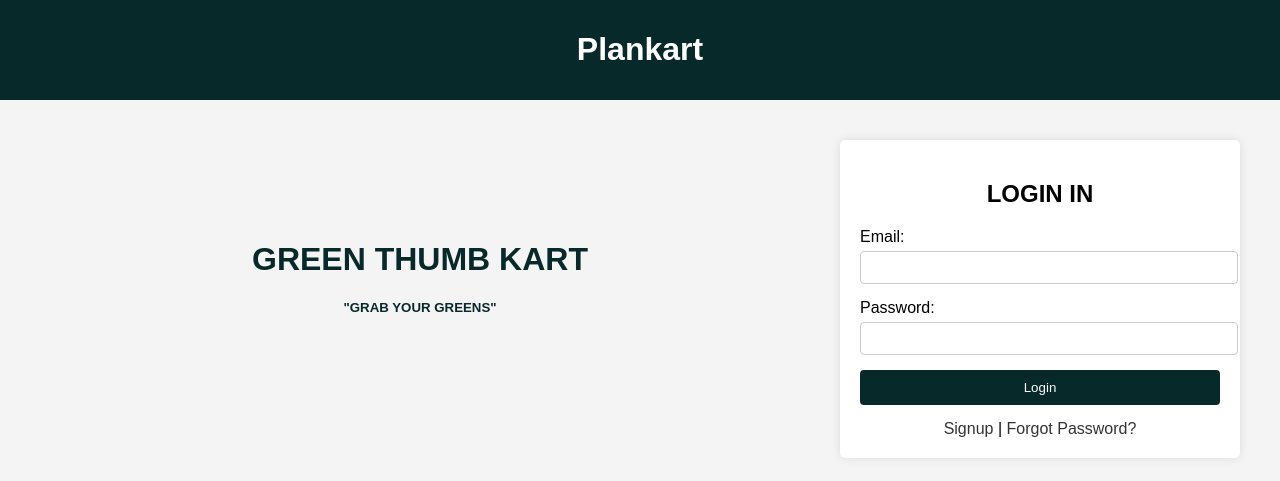
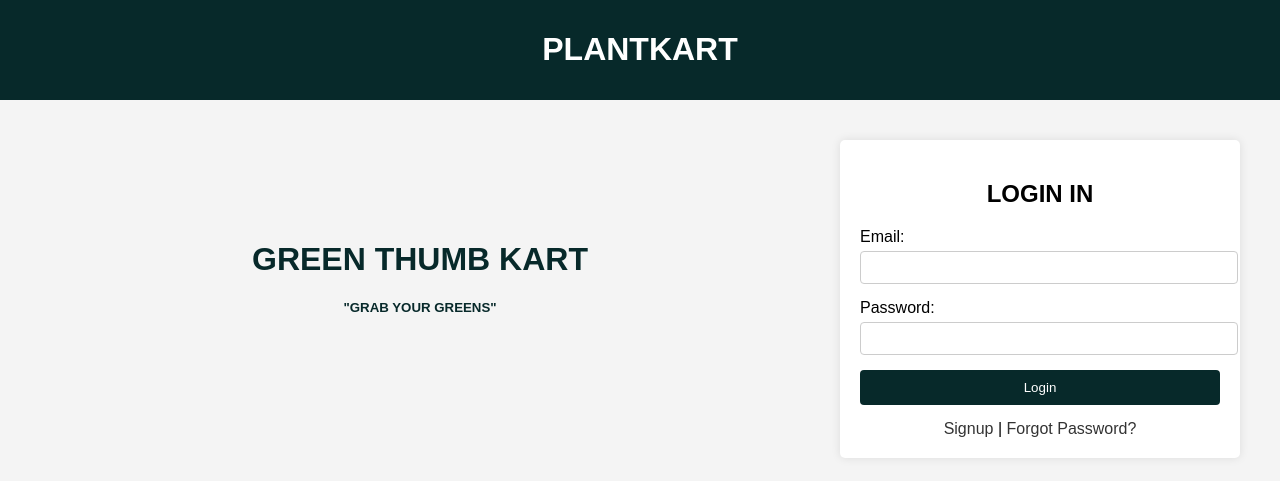
Before and after one commit to Shri-nithya/plankart, a plain HTML site: page index.html in a window 1280 px wide. Drawn offline with Linux system fonts and the light colour scheme.

Commit message:
Update index.html

```diff
--- a/index.html
+++ b/index.html
@@ -8,7 +8,7 @@
 </head>
 <body>
     <header>
-        <h1>Plankart</h1>
+        <h1>PLANTKART</h1>
     </header>
     <div class="container">
         <div class="left-side">
```
